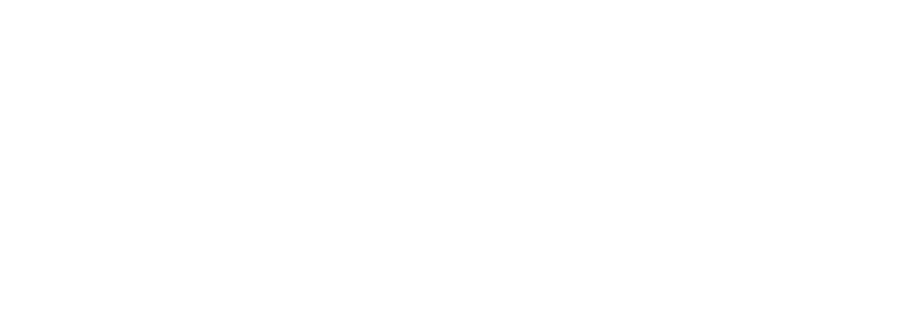
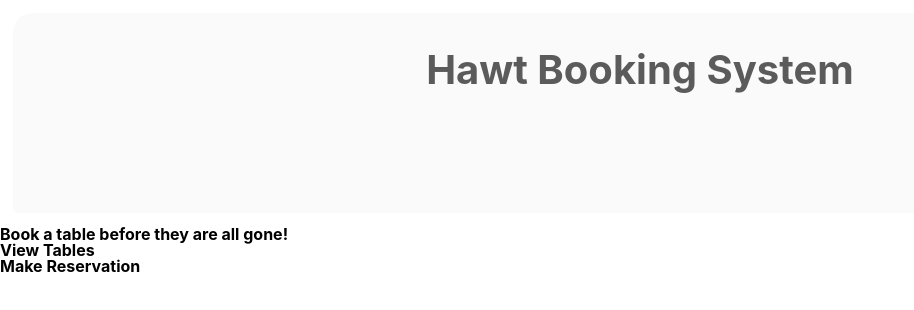
Before and after one commit to nichwan87/hawtRestaurant, a plain HTML site: page index.html in a window 1280 px wide. Shown: the whole page, without its empty margins (0-914 px from the left). Drawn offline with Linux system fonts and the light colour scheme; files whose address does not match are found by name.

Commit message:
css and html updates1

```diff
--- a/assets/css/style.css
+++ b/assets/css/style.css
@@ -37,3 +37,21 @@
     border-radius: 15px;
     box-shadow: inset 0 0 3px var(--midgrey);
   }
+
+/*Header*/
+  header {
+    text-align: center;
+    margin: 1%;
+    background-color: var(--lightgrey);
+    background-size: cover;
+    padding: 1%;
+    border-radius: 20px 5px 3px 5px;
+    height: 200px;
+    opacity: 80%;
+}
+
+  header h1 {
+    margin-top: 2%;
+    font-size: 40px;
+    color: var(--dkGrey);
+  }
--- a/index.html
+++ b/index.html
@@ -12,6 +12,16 @@
   </head>
 
 <body>
+<header>
+   <h1 id="hawt">Hawt Booking System</h1>
+
+</header>
+
+<section class="container" id="buttonSection">
+    <h2 id="subHead">Book a table before they are all gone!</h2>
+    <h3 id="viewButton">View Tables</h3>
+    <h3 id="bookButton">Make Reservation</h3>
+</section>
 
 </body>
 <script src="./assets/js/script.js"></script>
```
